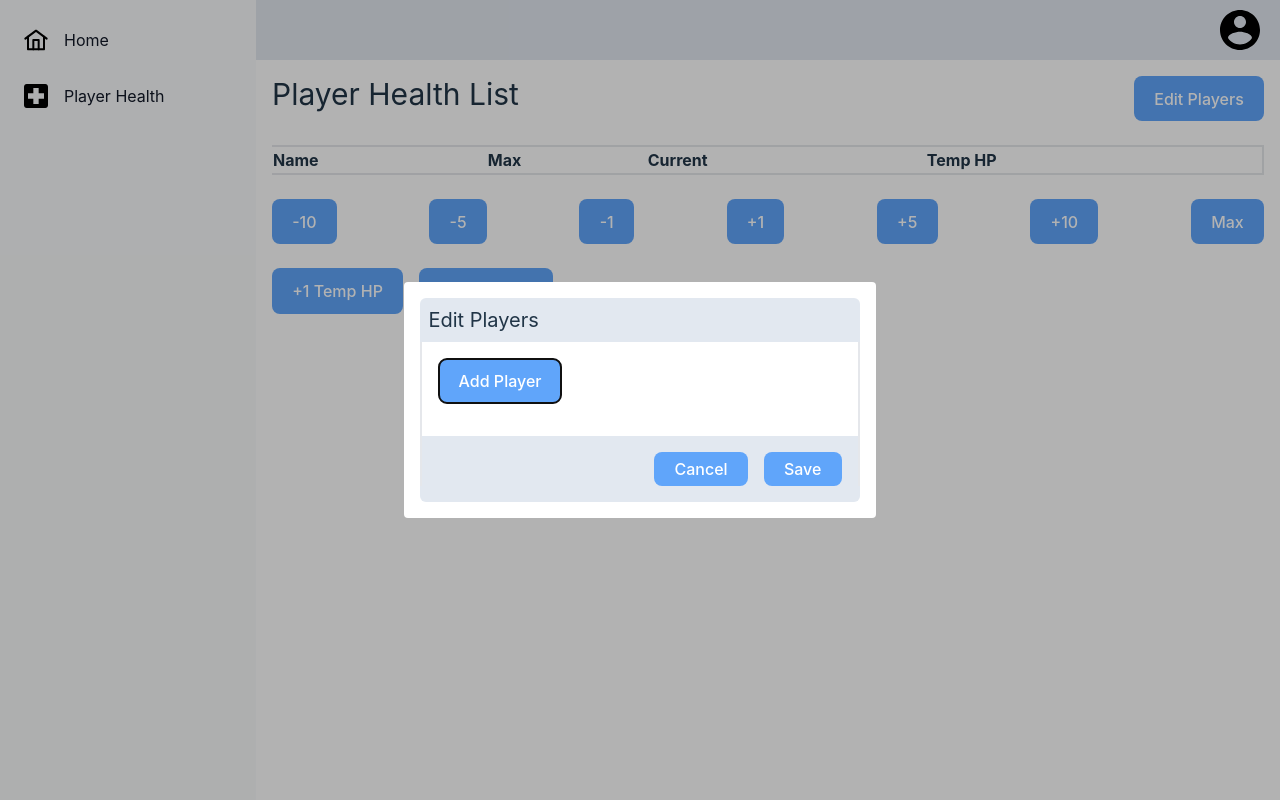
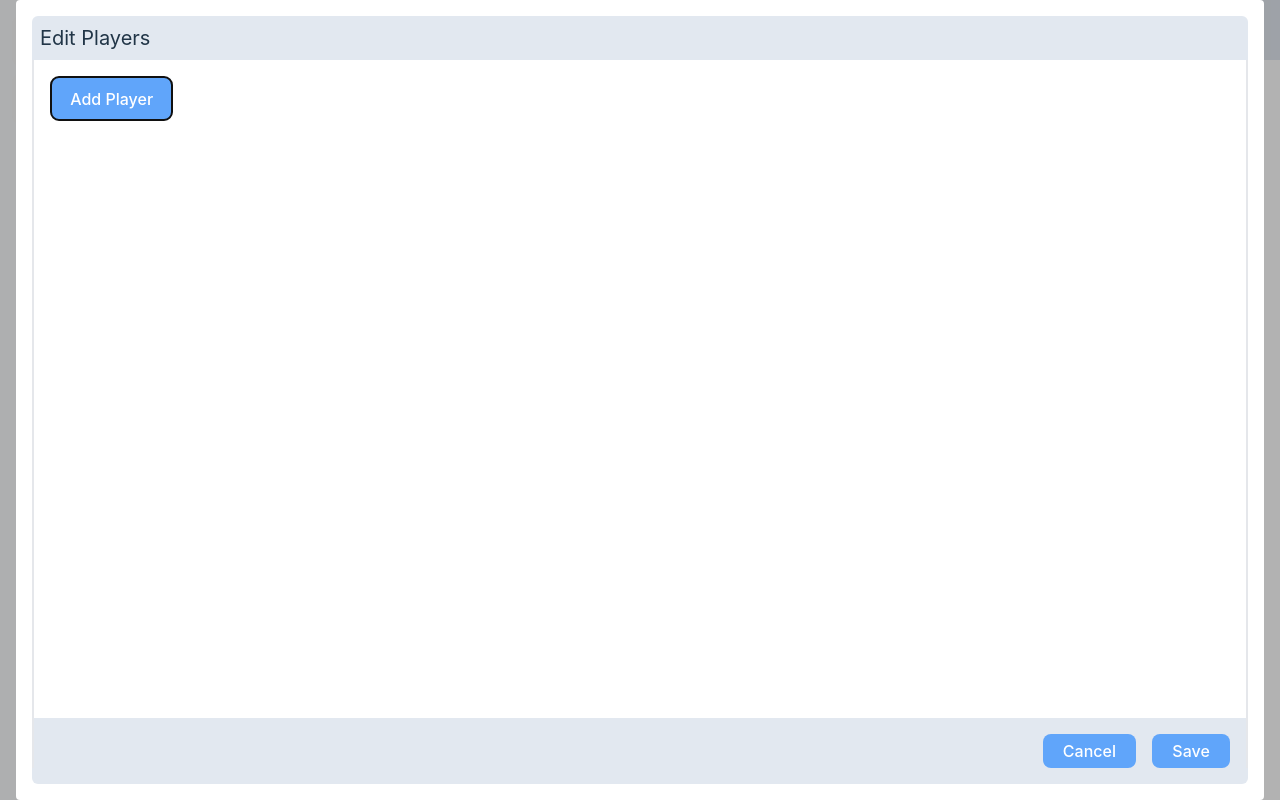
Before and after one commit to AdamKogut/DndCommander, a React (Vite) app in the folder frontend/: page /health in a window 1280 px wide. Both pictures are taken after a click on the button "Edit Players". Built offline with nearby package versions, Linux system fonts and the light colour scheme.

Commit message:
Start implementing mobile size, implement drawer functionality

```diff
--- a/frontend/src/components/Modal.tsx
+++ b/frontend/src/components/Modal.tsx
@@ -27,10 +27,10 @@ export const Modal = ({ isOpen, title, children, onCancel, onConfirm }: ModalPro
   return (
     <Dialog open={isOpen} onClose={onInternalCancel} className='relative z-50'>
       <div className="fixed inset-0 bg-black/30" aria-hidden="true" />
-      <div className="fixed inset-0 flex items-center justify-center p-4">
-        <Dialog.Panel className="mx-auto min-w-[33vw] max-w-[80vw] rounded bg-white p-4">
+      <div className="fixed inset-0 flex h-[100vh] w-[100vw] items-center justify-center sm:p-4">
+        <Dialog.Panel className="mx-auto h-[100vh] w-[100vw] min-w-[33vw] bg-white sm:rounded sm:p-4">
           <Dialog.Title className='rounded-t-md bg-slate-200 p-2 text-xl'>{title}</Dialog.Title>
-          <div className='border-x-2'>
+          <div className='h-[calc(100%-60px)] overflow-y-auto border-x-2'>
             {children}
           </div>
 
--- a/frontend/src/store.ts
+++ b/frontend/src/store.ts
@@ -3,6 +3,7 @@ import { TypedUseSelectorHook, useDispatch, useSelector } from "react-redux";
 import storage from 'redux-persist/lib/storage';
 import { persistReducer, persistStore } from 'redux-persist';
 import { PlayerSlice } from "./services/Players";
+import { SideBarSlice } from "./services/SideBar";
 
 const persistConfig = {
   key: 'player-health',
@@ -13,7 +14,8 @@ const persistedPlayerSlice = persistReducer(persistConfig, PlayerSlice.reducer);
 
 export const store = configureStore({
   reducer: {
-    [PlayerSlice.name]: persistedPlayerSlice
+    [PlayerSlice.name]: persistedPlayerSlice,
+    [SideBarSlice.name]: SideBarSlice.reducer
   }
 });
 
--- a/frontend/src/views/SideBar/SideBar.tsx
+++ b/frontend/src/views/SideBar/SideBar.tsx
@@ -1,10 +1,18 @@
+import { clsx } from 'clsx';
+import { useMemo } from 'react';
+import { useDispatch } from 'react-redux';
+import { toggleSideBar } from 'src/services/SideBar';
+import { useAppSelector } from 'src/store';
 import { SideBarItemProps } from 'src/types/sideBar';
 import { ReactComponent as HealthIcon } from '../../Images/HealthIcon.svg';
 import { ReactComponent as HomeIcon } from '../../Images/HomeIcon.svg';
 import SideBarItem from './SideBarItem';
 
 function SideBar() {
-  const listItems: SideBarItemProps[] = [
+  const { SideBarOpen } = useAppSelector((store) => store.SideBar);
+  const dispatch = useDispatch();
+  const listItems: SideBarItemProps[] = useMemo(() => {
+    return [
       {
         displayText: 'Home',
         linkTarget: '/',
@@ -16,15 +24,35 @@ function SideBar() {
         VisibleIcon: HealthIcon
       }
     ];
+  }, []);
 
-  // TODO: Make sidebar come out when page is small. Don't forget to adjust based on page width changing
+  const shouldBeOpen = SideBarOpen || window.innerWidth > 640;
 
   return (
     <aside
       id="default-sidebar"
-      className="fixed top-0 left-0 z-40 h-screen w-64 -translate-x-full transition-transform sm:translate-x-0"
+      className={
+        clsx("fixed top-0 left-0 z-40 h-screen w-64 -translate-x-full transition-transform sm:translate-x-0",
+          shouldBeOpen && "transform-none",
+          !shouldBeOpen && "-translate-x-full"
+        )}
       aria-label="Sidebar">
       <div className="h-full overflow-y-auto bg-gray-50 px-3 py-4 dark:bg-gray-800">
+        <ul className='text-right'>
+          <button
+            data-drawer-target="default-sidebar"
+            data-drawer-toggle="default-sidebar"
+            aria-controls="default-sidebar"
+            type="button"
+            className="ml-4 mt-[-16px] inline-flex items-center rounded-lg p-2 text-sm text-gray-500 focus:bg-transparent focus:outline-none focus:ring-2 dark:text-gray-400 dark:hover:bg-gray-700 dark:focus:ring-gray-600 sm:hidden"
+            onClick={() => dispatch(toggleSideBar())}
+          >
+            <span className="sr-only">Open sidebar</span>
+            <svg className='h-[40px]' viewBox="0 0 1024 1024">
+              <path fill="#000000" d="M195.2 195.2a64 64 0 0 1 90.496 0L512 421.504 738.304 195.2a64 64 0 0 1 90.496 90.496L602.496 512 828.8 738.304a64 64 0 0 1-90.496 90.496L512 602.496 285.696 828.8a64 64 0 0 1-90.496-90.496L421.504 512 195.2 285.696a64 64 0 0 1 0-90.496z" />
+            </svg>
+          </button>
+        </ul>
         <ul className="space-y-2">
           {listItems.map((value: SideBarItemProps) => <SideBarItem key={value.displayText} {...value} />)}
         </ul>
--- a/frontend/src/views/SideBar/SideBarItem.tsx
+++ b/frontend/src/views/SideBar/SideBarItem.tsx
@@ -1,13 +1,22 @@
-import { Link } from "react-router-dom";
+import { redirect } from "react-router-dom";
+import { toggleSideBar } from "src/services/SideBar";
+import { useAppDispatch } from "src/store";
 import { SideBarItemProps } from '../../types/sideBar';
 
-function SideBarItem({displayText, linkTarget, VisibleIcon} : SideBarItemProps) {
+function SideBarItem({ displayText, linkTarget, VisibleIcon }: SideBarItemProps) {
+  const dispatch = useAppDispatch();
+
+  const handleClick = () => {
+    dispatch(toggleSideBar());
+    redirect(linkTarget)
+  }
+
   return (
     <li>
-      <Link to={linkTarget} className="flex items-center rounded-lg p-2 text-base font-normal text-gray-900 hover:bg-gray-100 dark:text-white dark:hover:bg-gray-700">
+      <button onClick={handleClick} className="flex items-center rounded-lg p-2 text-base font-normal text-gray-900 hover:bg-gray-100 dark:text-white dark:hover:bg-gray-700">
           <VisibleIcon aria-hidden="true" className="h-8 w-8 text-gray-500 transition duration-75 group-hover:text-gray-900 dark:text-gray-400 dark:group-hover:text-white"/>
         <span className="ml-3">{displayText}</span>
-      </Link>
+      </button>
     </li>
   )
 }
--- a/frontend/src/views/TopBar/TopBar.tsx
+++ b/frontend/src/views/TopBar/TopBar.tsx
@@ -1,6 +1,10 @@
+import { toggleSideBar } from 'src/services/SideBar';
+import { useAppDispatch } from 'src/store';
 import { ReactComponent as AccountIcon} from '../../Images/AccountIcon.svg';
 
 function TopBar() {
+  const dispatch = useAppDispatch();
+
   return (
     <div className="sticky top-0 flex h-[60px] w-[100vw] flex-row place-content-between bg-slate-200">
       {/* hamburger button */}
@@ -10,6 +14,7 @@ function TopBar() {
         aria-controls="default-sidebar"
         type="button"
         className="ml-4 inline-flex items-center rounded-lg p-2 text-sm text-gray-500 focus:bg-transparent focus:outline-none focus:ring-2 dark:text-gray-400 dark:hover:bg-gray-700 dark:focus:ring-gray-600 md:invisible"
+        onClick={() => dispatch(toggleSideBar())}
       >
         <span className="sr-only">Open sidebar</span>
         <svg className="h-[40px]" aria-hidden="true" fill="currentColor" viewBox="0 0 20 20" xmlns="http://www.w3.org/2000/svg">
--- a/frontend/src/views/health/EditHealthModal/AddEditModal.tsx
+++ b/frontend/src/views/health/EditHealthModal/AddEditModal.tsx
@@ -16,13 +16,14 @@ function AddEditModal({ playerList, saveEdit, cancel }: AddEditModalProps) {
   const addPlayer = (e: MouseEvent<HTMLButtonElement>) => {
     const pl = [...tempPlayerList];
     pl.push({
-      Id: tempPlayerList.length + 1,
+      Id: Date.now(),
       Name: '',
       Max: 0,
       Current: 0,
       IsSelected: false,
       TempHp: 0
     });
+    console.log(pl)
     setTempPlayerList(pl);
     e.stopPropagation();
   };
--- a/frontend/src/views/health/EditHealthModal/EditPlayerRow.tsx
+++ b/frontend/src/views/health/EditHealthModal/EditPlayerRow.tsx
@@ -35,17 +35,17 @@ function EditPlayerRow({ player, deletePlayer, changeMax, changeName }: PlayerTa
       className={clsx('h-12 border-y-2 bg-white', isDragging && 'invisible')}
       style={style}
     >
-      <td {...attributes} {...listeners}>
-        <img className='h-8' src={DragDrop} alt='Drag and drop icon' />
+      <td {...attributes} {...listeners} className='w-[40px]'>
+        <img className='h-8 w-8' src={DragDrop} alt='Drag and drop icon' />
       </td>
       <td className='px-2'>
-        <input className='border-2 px-2' type="text" value={player.Name} onChange={(e: ChangeEvent<HTMLInputElement>) => changeName(player.Id, e.currentTarget.value)} />
+        <input className='w-[100%] border-2 px-2' type="text" value={player.Name} onChange={(e: ChangeEvent<HTMLInputElement>) => changeName(player.Id, e.currentTarget.value)} />
       </td>
       <td className='pr-2'>
         <input className='w-16 border-2 px-2' type="text" value={player.Max} onChange={(e: ChangeEvent<HTMLInputElement>) => changeMax(player.Id, e.currentTarget.value)} />
       </td>
       <td className='pr-2'>
-        <button className='bg-red-500' onClick={() => deletePlayer(player.Id)}>Delete</button>
+        <button className='w-[99px] bg-red-500' onClick={() => deletePlayer(player.Id)}>Delete</button>
       </td>
     </tr>
   );
--- a/frontend/src/views/health/EditHealthModal/EditPlayerTable.tsx
+++ b/frontend/src/views/health/EditHealthModal/EditPlayerTable.tsx
@@ -41,20 +41,23 @@ function EditPlayerTable({
   })
 
   return (
-    <div className='min-w-[34vw]'>
+    <div className='h-full max-h-full min-w-[34vw]'>
       <button className='btn-primary my-4 ml-4 mr-20' onClick={addPlayer}>Add Player</button>
-      <table className={'mx-4 mb-4'}>
+      <div className='h-[calc(100%-127px)] max-h-[calc(100%-127px)] overflow-y-auto'>
+        <table className={'w-[100%] table-fixed'}>
           <thead>
             <tr className={clsx(playerList.length === 0 && 'hidden')}>
-            <td></td>
-            <td>Name</td>
-            <td>Max HP</td>
+              <td className='w-8'></td>
+              <td className='px-2'>Name</td>
+              <td className='w-20 pr-2'>Max HP</td>
+              <td className='w-[110px] px-2'></td>
             </tr>
           </thead>
           <tbody>
             <SortableList idList={playerListIds} setArray={updateItems} itemList={rows} />
           </tbody>
         </table>
+      </div>
       <div className='bg-slate-200 text-right'>
         <button className='btn-primary mt-4 mr-4 py-1' onClick={cancel}>Cancel</button>
         <button className='btn-primary mt-4 mr-4 py-1' onClick={() => saveEdit(playerList)}>Save</button>
```
Lines whose indentation alone changed are shown as unchanged.
